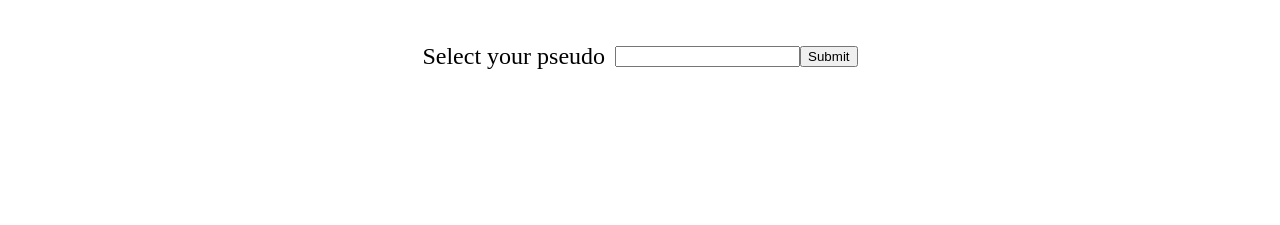
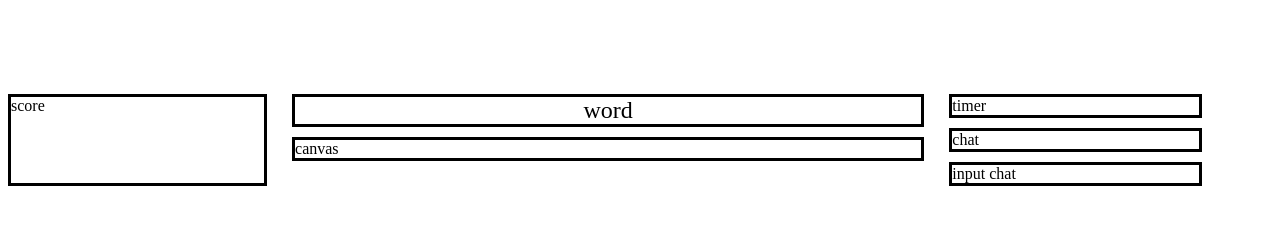
Before and after one commit to LucasDionisi/game-scribble, a website: page client/client.html in a window 1280 px wide. Shown: the part 61-286 px from the top of the page. Drawn offline with Linux system fonts and the light colour scheme.

Commit message:
Add game divs

```diff
--- a/client/client.css
+++ b/client/client.css
@@ -1,4 +1,5 @@
 #div_pseudo {
+    visibility: hidden;
     display: flex;
     align-items: center;
     justify-content: center;
@@ -8,3 +9,50 @@
     font-size: 1.5em;
     margin-right: 10px;
 }
+
+.container {
+    display: flex;
+}
+
+#div_left {
+    width: 20%;
+    margin-right: 2%;
+    border: solid;
+}
+
+#div_middle {
+    width: 50%;
+    margin-right: 2%;
+}
+
+#div_word {
+    display: flex;
+    align-items: center;
+    justify-content: center;
+    font-size: 1.5em;
+    border: solid;
+    margin-bottom: 10px;
+}
+
+#div_canvas {
+    border: solid;
+}
+
+#div_right {
+    width: 20%;
+    margin-right: 2%;
+}
+
+#div_timer {
+    border: solid;
+    margin-bottom: 10px;
+}
+
+#div_chat {
+    border: solid;
+    margin-bottom: 10px;
+}
+
+#div_input_chat {
+    border: solid;
+}
--- a/client/client.html
+++ b/client/client.html
@@ -13,14 +13,40 @@
     <body>
         <h1>Scribble</h1>
 
-        <div id="div_pseudo">
+        <div id="div_pseudo" hidden>
             <p>Select your pseudo</p>
             <input type="text" id="input_pseudo">
             <button id="button_pseudo">Submit</button>
         </div>
 
-        <div id="div_game" hidden>
+        <div id="div_game" class="container">
+            <div id="div_left">
+                score
+            </div>
 
+            <div id="div_middle">
+                <div id="div_word">
+                    word
+                </div>
+
+                <div id="div_canvas">
+                    canvas
+                </div>
+            </div>
+
+            <div id="div_right">
+                <div id="div_timer">
+                    timer
+                </div>
+
+                <div id="div_chat">
+                    chat
+                </div>
+
+                <div id="div_input_chat">
+                    input chat
+                </div>
+            </div>
         </div>
 
         <script src="client.js"></script>
```
